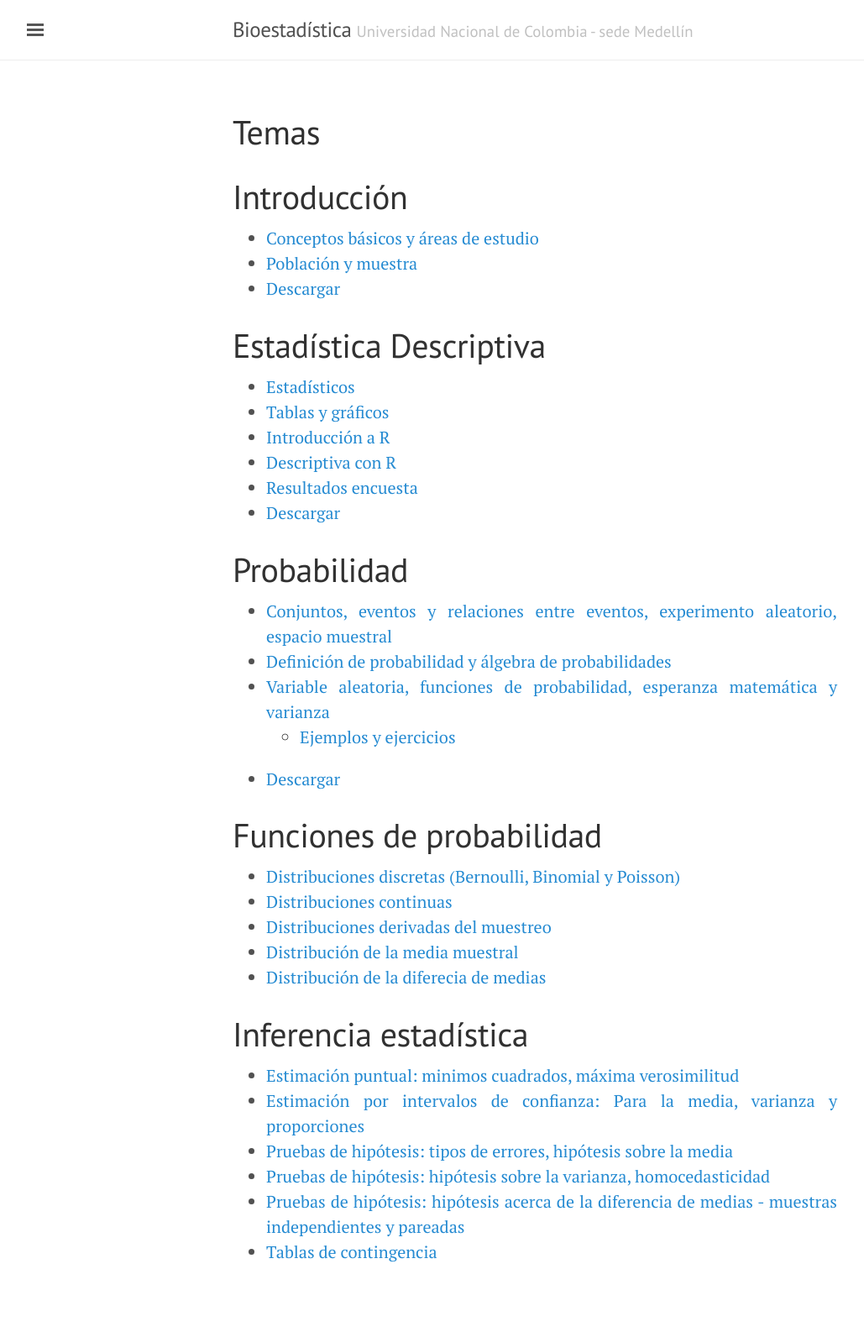
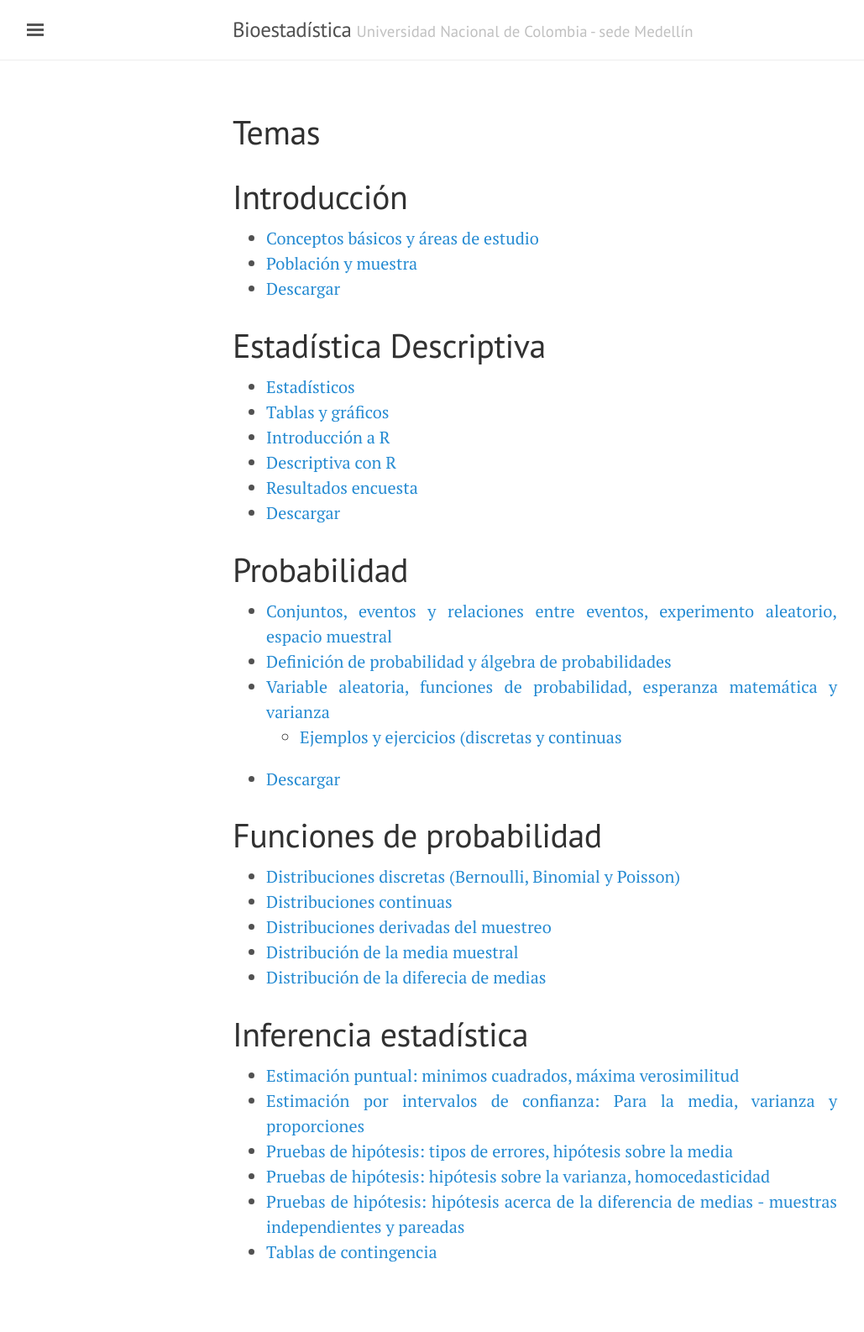
Before and after one commit to Ale-j/bioestadistica.github.io, a Jekyll site: the page built from 2Temas.md, in a window 1280 px wide. Shown: the whole page at 84% size, without its empty margins (3-1032 px from the left). Built offline with Jekyll 4.4.1, drawn with Linux system fonts in a browser that asks for light colours.

Commit message:
Update 2Temas.md

```diff
--- a/2Temas.md
+++ b/2Temas.md
@@ -21,7 +21,7 @@ title: Temas
 - [Conjuntos, eventos y relaciones entre eventos, experimento aleatorio, espacio muestral](/Temas/6_IntroProbabilidad.html)
 - [Definición de probabilidad y álgebra de probabilidades](/Temas/7_Probabilidad.html)
 - [Variable aleatoria, funciones de probabilidad, esperanza matemática y varianza](/Temas/8_VariableAleatoria.html)
-    - [Ejemplos y ejercicios](/Temas/8.1_Ejercicios.pdf)
+    - [Ejemplos y ejercicios (discretas y continuas](/Temas/8.1_Ejercicios.pdf)
 - [Descargar](/Temas/Probabilidad.zip)
 
 # Funciones de probabilidad
```
